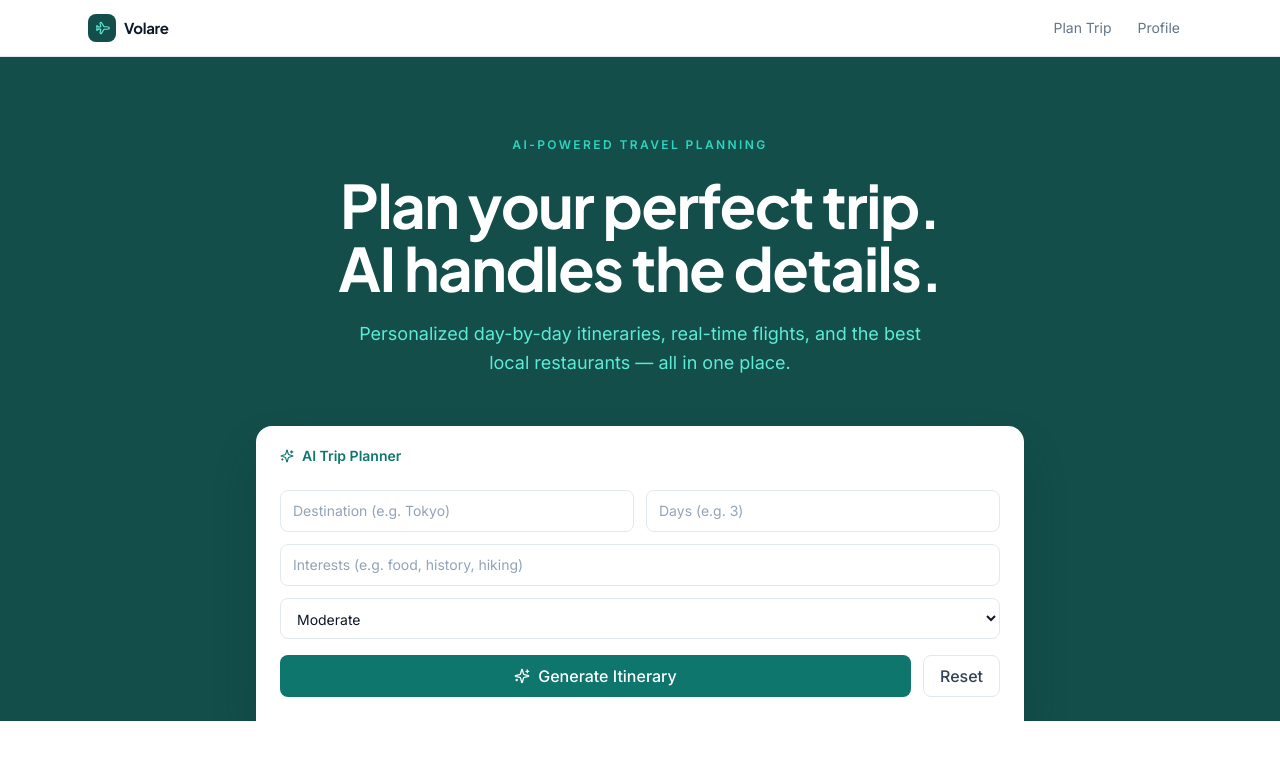
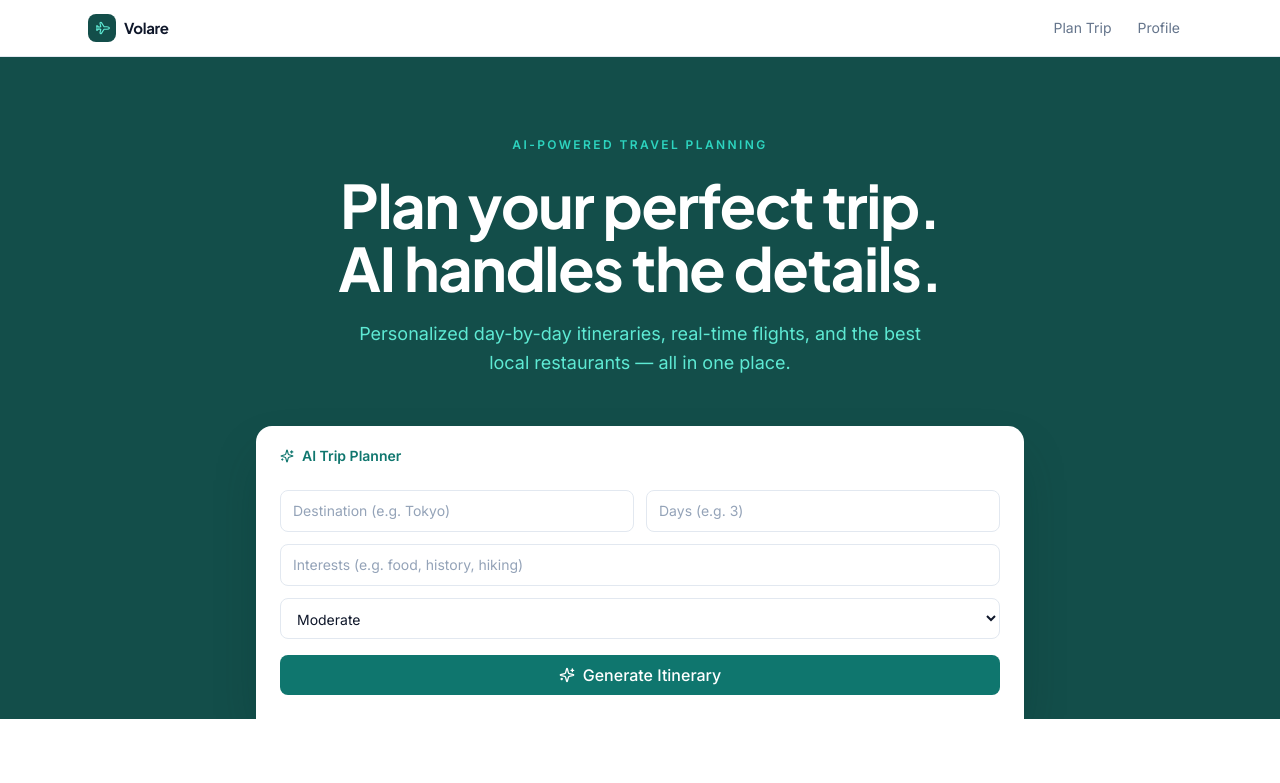
Before and after one commit to RyanTN8/Volare, a React (Vite) app in the folder volare-frontend/: page / in a window 1280 px wide. Shown: the top 783 px of the page. Built offline with nearby package versions, Linux system fonts and the light colour scheme.

Commit message:
text boxes clear on input

```diff
--- a/volare-frontend/src/pages/Home.tsx
+++ b/volare-frontend/src/pages/Home.tsx
@@ -83,12 +83,21 @@ function usePersistentState<T>(key: string, initial: T) {
     try { localStorage.setItem(key, JSON.stringify(state)) }
     catch { /* ignore quota / private-mode errors */ }
   }, [key, state])
-  return [state, setState] as const
+
+  // Clears state and localStorage synchronously — needed because navigating
+  // away in the same handler can unmount this component before the effect
+  // above ever fires, leaving the old value persisted.
+  const clear = () => {
+    setState(initial)
+    try { localStorage.removeItem(key) } catch { /* ignore */ }
+  }
+
+  return [state, setState, clear] as const
 }
 
 function ItinerarySearchForm({ onSearch }: { onSearch: (params: string) => void }) {
   const EMPTY = { destination: '', durationDays: '', interests: '', budget: 'moderate' }
-  const [form, setForm] = usePersistentState('volare:itinerarySearch', EMPTY)
+  const [form, setForm, clearForm] = usePersistentState('volare:itinerarySearch', EMPTY)
   const update = (k: string) => (e: React.ChangeEvent<HTMLInputElement | HTMLSelectElement>) =>
     setForm(f => ({ ...f, [k]: e.target.value }))
 
@@ -96,7 +105,7 @@ function ItinerarySearchForm({ onSearch }: { onSearch: (params: string) => void
     e.preventDefault()
     const p = new URLSearchParams(Object.fromEntries(Object.entries(form).filter(([, v]) => v)))
     onSearch(p.toString())
-    setForm(EMPTY)
+    clearForm()
   }
 
   return (
@@ -111,12 +120,9 @@ function ItinerarySearchForm({ onSearch }: { onSearch: (params: string) => void
           <option value="luxury">Luxury</option>
         </select>
       </div>
-      <div className="flex gap-3 mt-4">
-        <button type="submit" className="btn-primary flex-1 flex items-center justify-center gap-2">
-          <Sparkles className="w-4 h-4" /> Generate Itinerary
-        </button>
-        <button type="button" onClick={() => setForm(EMPTY)} className="btn-secondary">Reset</button>
-      </div>
+      <button type="submit" className="btn-primary w-full mt-4 flex items-center justify-center gap-2">
+        <Sparkles className="w-4 h-4" /> Generate Itinerary
+      </button>
     </form>
   )
 }
```
